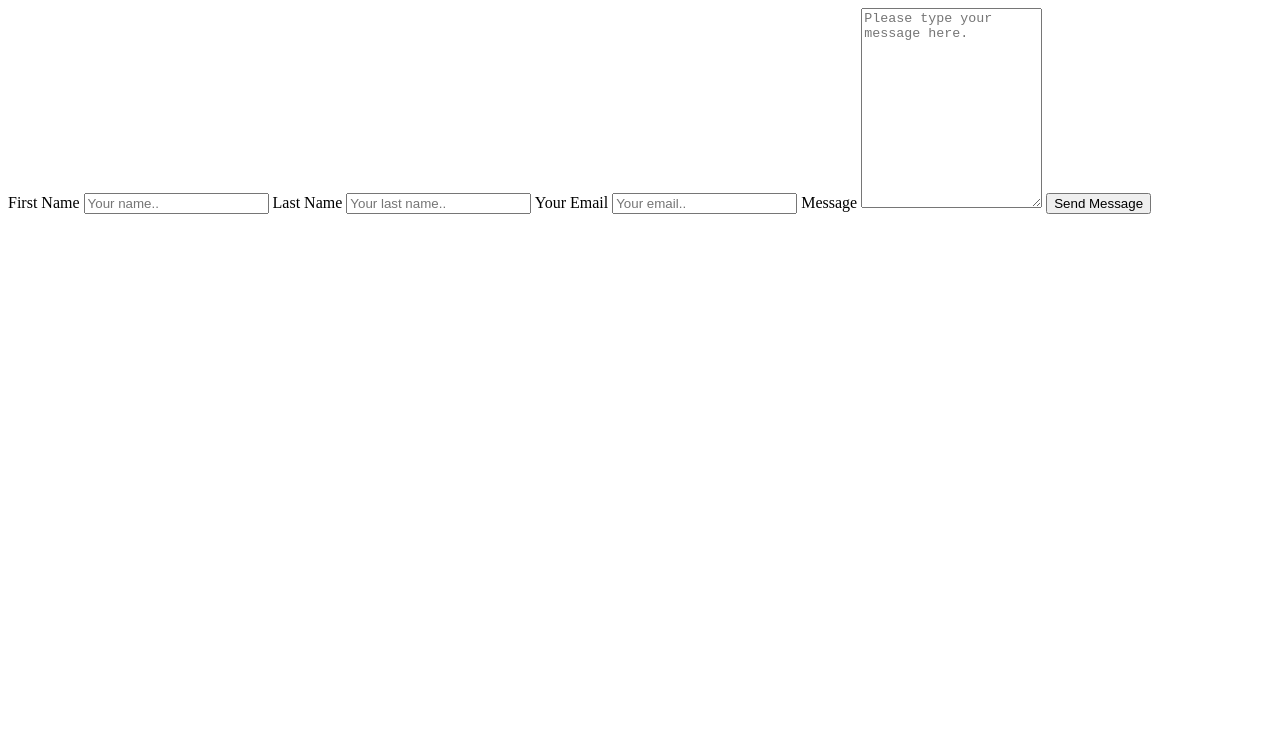
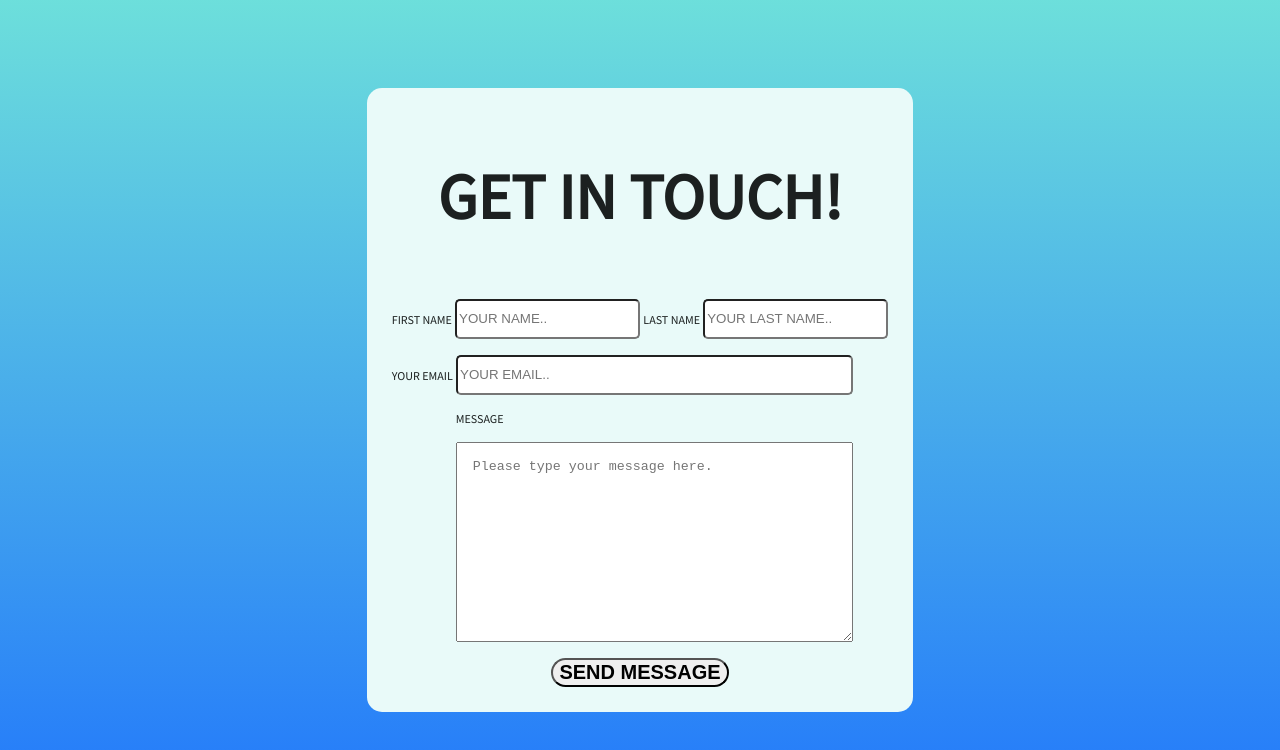
Before and after one commit to cynthiablack/educators-node, a website: page index.html in a window 1280 px wide. Drawn offline with Linux system fonts and the light colour scheme.

Commit message:
CSS styling

```diff
--- a/index.html
+++ b/index.html
@@ -8,20 +8,24 @@
 		<meta name="keywords" content="javascript, css, html, node.js" />
 		<!--External Links-->
 		<link rel="stylesheet" href="style.css" />
-
+        <link rel="preconnect" href="https://fonts.googleapis.com">
+        <link rel="preconnect" href="https://fonts.gstatic.com" crossorigin>
+        <link href="https://fonts.googleapis.com/css2?family=Source+Sans+Pro&display=swap" rel="stylesheet">
 	</head>
     <body>
         <form action="">
+            <h1>Get in touch!</h1>
+            <br />
 <label for="fname">First Name</label>
                   <input type="text" id="fname" name="firstname" placeholder="Your name..">
 
                   <label for="lname">Last Name</label>
                   <input type="text" id="lname" name="lastname" placeholder="Your last name..">
+                    <br />
+                  <label for="email">Your Email</label>
+                  <input type="text" id="email" name="email" placeholder="Your email..">
 
-                  <label for="email">Your Email</label>
-                  <input type="text" id="lname" name="lastname" placeholder="Your email..">
-
-                  <label for="message">Message</label>
+                  <label for="message" class="centered">Message</label>
                   <textarea id="message" name="message" placeholder="Please type your message here." style="height:200px"></textarea>
 
                   <button type="submit" value="Submit">Send Message</button>
--- a/style.css
+++ b/style.css
@@ -0,0 +1,80 @@
+body {
+    background: hsla(216, 96%, 56%, 1);
+    background: linear-gradient(90deg, hsla(216, 96%, 56%, 1) 0%, hsla(178, 64%, 65%, 1) 100%);
+    background: -moz-linear-gradient(90deg, hsla(216, 96%, 56%, 1) 0%, hsla(178, 64%, 65%, 1) 100%);
+    background: -webkit-linear-gradient(90deg, hsla(216, 96%, 56%, 1) 0%, hsla(178, 64%, 65%, 1) 100%);
+    filter: progid: DXImageTransform.Microsoft.gradient( startColorstr="#2278FB", endColorstr="#6BDFDB", GradientType=1 );
+    font-family: 'Source Sans Pro', sans-serif;
+    display: flex;
+    align-content: center;
+}
+
+button {
+    border-radius: 15px;
+    font-size: 1.25rem;
+    font-weight: 600;
+    display: block;
+    margin: auto;
+    text-transform: uppercase;
+}
+
+button:hover {
+    background: hsla(216, 96%, 56%, 1);
+    background: linear-gradient(90deg, hsla(216, 96%, 56%, 1) 0%, hsla(178, 64%, 65%, 1) 100%);
+    background: -moz-linear-gradient(90deg, hsla(216, 96%, 56%, 1) 0%, hsla(178, 64%, 65%, 1) 100%);
+    background: -webkit-linear-gradient(90deg, hsla(216, 96%, 56%, 1) 0%, hsla(178, 64%, 65%, 1) 100%);
+    filter: progid: DXImageTransform.Microsoft.gradient( startColorstr="#2278FB", endColorstr="#6BDFDB", GradientType=1 );
+}
+
+.centered {
+    clear: both;
+    display: block;
+    margin-left: 5vw;
+    padding-top: 2vh;
+}
+
+#email {
+    margin-top: 2vh;
+    min-width: 80%;
+}
+
+form {
+    background-color:rgb(233, 250, 249);
+    border-radius: 15px;
+    color:rgb(28, 32, 32);
+    display: inline-block;
+    flex-wrap: wrap;
+    flex-direction: row;
+    margin: auto;
+    max-width: 60vw;
+    padding: 2%;
+}
+
+h1 {
+    font-size: 4rem;
+    font-weight: 700;
+    text-align: center;
+    text-transform: uppercase;
+}
+
+label {
+    font-size: 0.75rem;
+    text-transform: uppercase;
+}
+
+label.message {
+    display: block;
+}
+
+input {
+    border:rgb(70, 81, 81) 1px solid 85;
+    border-radius: 5px;
+    min-height: 5vh;
+    text-transform: uppercase;
+}
+
+textarea {
+    margin:2vh 5vw;
+    min-width: 80%;
+    padding: 2vh;
+}
```
Also changed, not shown: 1 other file.
